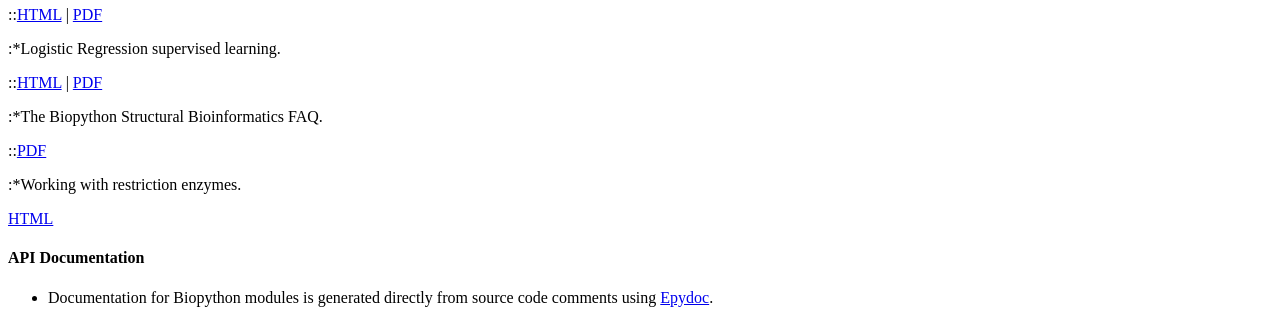
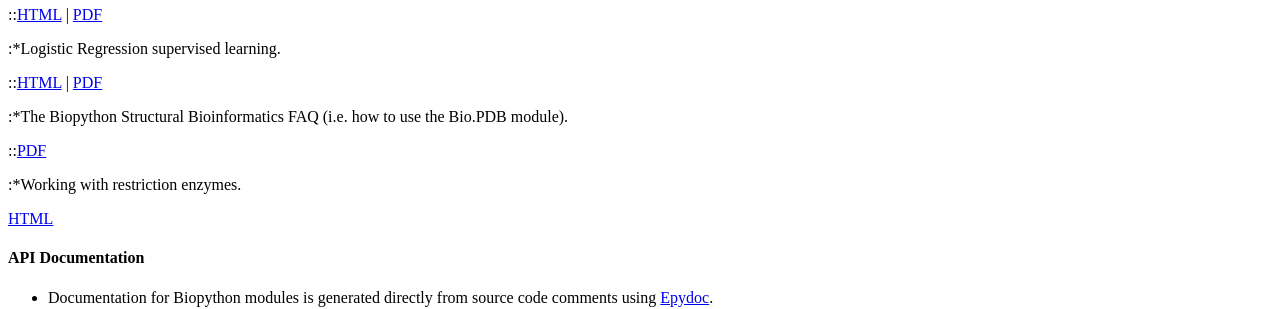
Before and after one commit to biopython/biopython.github.io, a Jekyll site: the page built from wiki/Documentation.md, in a window 1280 px wide. Shown: the part 573-882 px from the top of the page. Built offline with Jekyll 4.4.1, drawn with Linux system fonts in a browser that asks for light colours.

Commit message:
Added term Bio.PDB to the relvant link

```diff
--- a/wiki/Documentation.md
+++ b/wiki/Documentation.md
@@ -56,7 +56,8 @@ below.
 ::[HTML](http://biopython.org/DIST/docs/cookbook/LogisticRegression.html)
 | [PDF](http://biopython.org/DIST/docs/cookbook/LogisticRegression.pdf)
 
-:\*The Biopython Structural Bioinformatics FAQ.
+:\*The Biopython Structural Bioinformatics FAQ (i.e. how to use the
+Bio.PDB module).
 
 ::[PDF](http://biopython.org/DIST/docs/cookbook/biopdb_faq.pdf)
 
```
Also changed, not shown: 1 other file.
